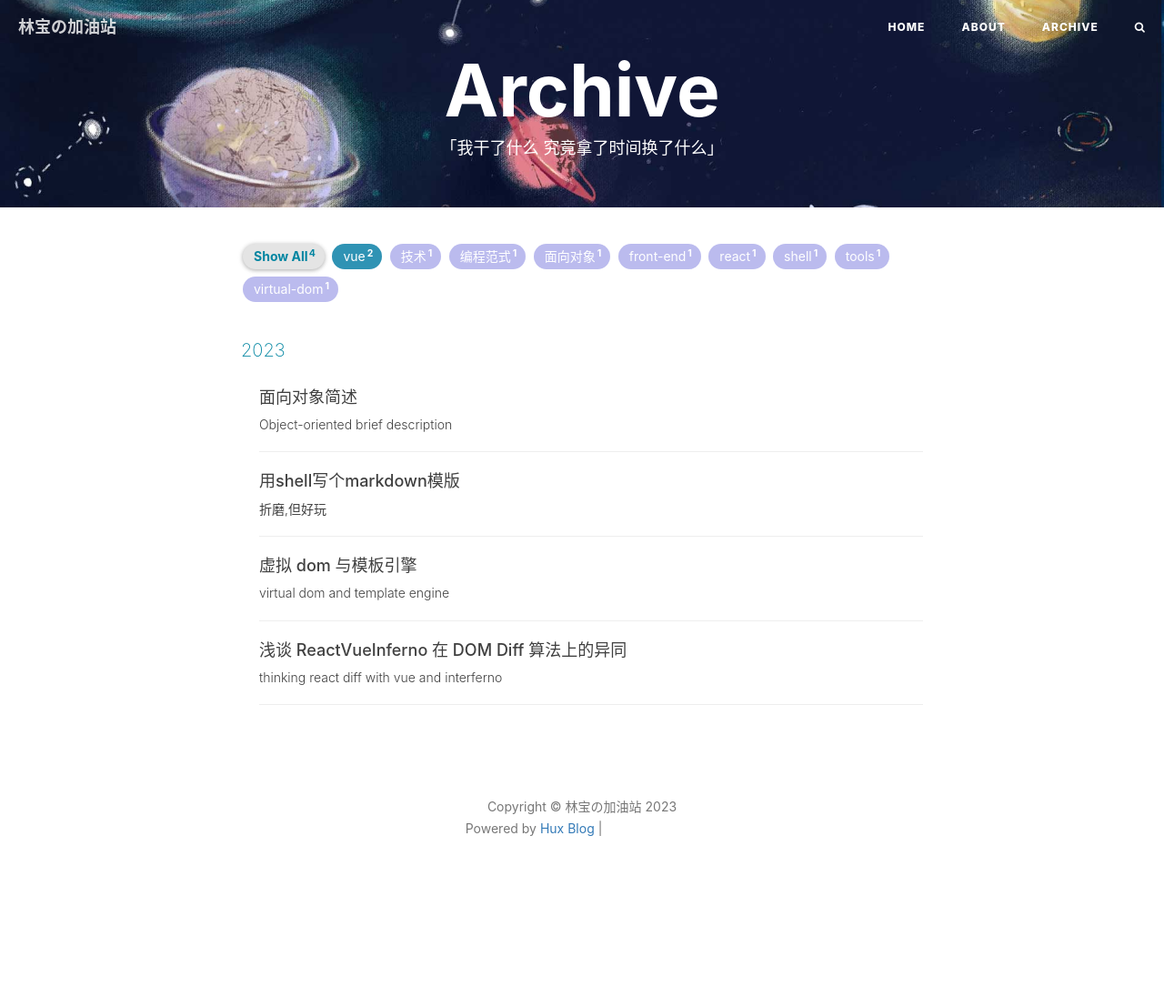
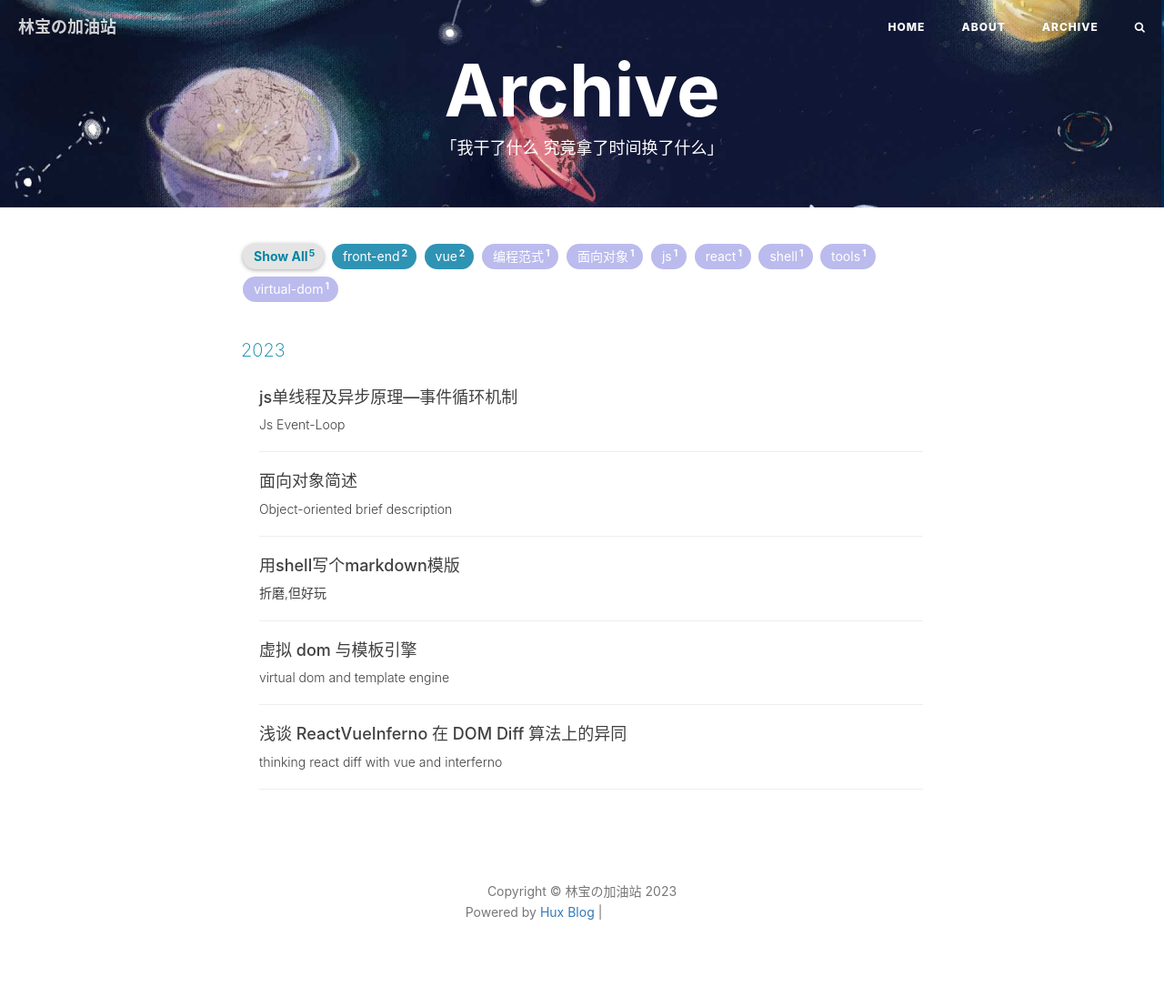
Before and after one commit to yinlin-291210/yinlin-291210.github.io, a Jekyll site: the page built from archive.html, in a window 1280 px wide. Shown: the whole page at 91% size. Built offline with Jekyll 4.4.1, drawn with Linux system fonts in a browser that asks for light colours; nearby versions of some CDN libraries; comment, search, counter and statistics services are not loaded; before the commit the page ends 1015 px from its top, so only the background shows below that; some of the changed lines change nothing that is shown; grey boxes are pictures that could not be loaded.

Commit message:
add post

````diff
--- a/_posts/2023-01-31-react-diff.md
+++ b/_posts/2023-01-31-react-diff.md
@@ -10,7 +10,6 @@ tags:
   - react
   - vue
   - front-end
-  - 技术
 ---
 
 # 浅谈 ReactVueInferno 在 DOM Diff 算法上的异同
--- /dev/null
+++ b/_posts/2023-02-13-js-event-loop.md
@@ -0,0 +1,215 @@
+---
+layout: post
+title: "js单线程及异步原理—事件循环机制"
+subtitle: "Js Event-Loop"
+date: 2023-02-13 21:26:56
+author: linbao
+header-img:
+catalog: true
+tags:
+  - js
+  - front-end
+---
+
+## 一、Js 的单线程
+
+我们知道都 JavaScript 是一门单线程语言，这个单线程就是说在 JS 引擎中负责解释和执行 JavaScript 代码的线程只有一个。说的再通俗点，就是同一时间只能干一件事。
+
+> 为什么 js 就是单线程的呢？
+> 答：这与它的用途有关。作为浏览器脚本语言，JavaScript 的主要用途是与用户互动，以及操作 DOM。这决定了它只能是单线程，否则会带来很复杂的同步问题。比如，假定 JavaScript 同时有两个线程，一个线程在某个 DOM 节点上添加内容，另一个线程删除了这个节点，这时浏览器应该以哪个线程为准？所以，为了避免复杂性，从一诞生，JavaScript 就是单线程，这已经成这门语言的核心特征，将来也不会改变。 为了利用多核 CPU 的计算能力，HTML5 提出  Web Worker  标准，允许 JavaScript 脚本创建多个线程，但是子线程完全受主线程控制，且不得操作 DOM。所以，这个新标准并没有改变 JavaScript 单线程的本质。
+
+进程和线程
+
+- 进程是 cpu 资源分配的最小单位（是能拥有资源和独立运行的最小单位）
+- 线程是 cpu 调度的最小单位（线程是建立在进程的基础上的一次程序运行单位，一个进程中可以有多个线程）
+- 举例说明：
+- 进程是一个工厂，工厂有它的独立资源
+- 工厂之间相互独立
+- 线程是工厂中的工人，多个工人协作完成任务
+- 工厂内有一个或多个工人
+- 工人之间共享空间
+
+## 二、异步的由来
+
+单线程就意味着，所有任务需要排队，上一个任务结束，才会执行下一个任务。如果前一个任务耗时很长，后一个任务就不得不一直等着。
+所以 JavaScript 语言的设计者是这样设计的，主线程可以挂起处于等待中的任务，先运行排在后面的任务。等到挂起的任务返回了结果，再回过头，将其继续执行下去。
+
+> 同步和异步关注的是消息通信机制 (synchronous communication/ asynchronous communication)。同步，就是调用某个东西是，调用方得等待这个调用返回结果才能继续往后执行。异步，和同步相反 调用方不会理解得到结果，而是在调用发出后调用者可用继续执行后续操作，被调用者通过状态来通知调用者，或者通过回掉函数来处理这个调用
+
+![](/img/in-post/js-event-loop/同步.png)
+同步示图
+![](/img/in-post/js-event-loop/异步.png)
+异步示图
+于是，所有任务可以分成两种，一种是同步任务，另一种是异步任务。
+同步任务：指在主线程上排队执行的任务，只有前一个任务执行完毕，才能执行后一个任务；
+异步任务：指不进入主线程的任务。
+
+## 三、Js 异步底层实现
+
+- 浏览器多线程
+- 任务队列
+
+  虽然 JS 是单线程的但是浏览器的内核（浏览器渲染进程，Render 进程）是多线程的，在浏览器的内核中不同的异步操作由不同的线程调度执行，执行完成后会将相关的回调添加到任务队列中。而不同的异步操作添加到任务队列的时机也不同。
+
+### 1.浏览器的内核通常有以下常驻线程：
+
+- GUI 渲染线程
+
+  - 负责渲染浏览器界面，解析 HTML\CSS，构建 DOM 树和 RenderObject 树，布局和绘制等。
+  - 当界面需要重绘（Repaint)或由于某种操作引发回流(reflow)时，该线程就会执行
+  - GUI 线程和 JS 引擎线程是互斥的，当 JS 引擎线程执行时 GUI 线程会被挂起（相当于被冻结了），GUI 更新会被保存在一个队列中等到 JS 引擎空闲时才立即执行，如果 JS 执行时间过长，那么就很容易引起页面渲染被堵塞。
+
+- JavaScript 引擎线程
+
+  - 调用 JS 引擎的线程，也称为 JS 内核或主线程，负责解析 JS 脚本，运行代码。
+  - 引擎一直等待着队列中的任务的到来，然后加以处理，浏览器无论什么时候只有一个 js 线程在运行 js 程序。
+  - GUI 渲染线程和 JS 引擎线程互斥，所以如果 JS 执行时间过长，就会造成页面的渲染不连贯，阻塞页面渲染。
+
+- 事件触发线程
+
+  - 归属于浏览器而不是 JS 引擎，用来控制事件循环（可以理解为 JS 引擎自己忙不过来，需要浏览器另开线程协助）。
+  - 当 JS 引擎执行代码块如 setTimeout 时（也可以来自浏览器内的其他线程，如鼠标点击，Ajax 异步请求等），会将对应的任务添加到事件线程中。
+  - 当对应的事件符合触发条件被触发时，该线程会把事件添加到待处理队列的队尾，等待 JS 引擎的处理。
+
+- 定时触发器线程
+
+  - setTimeout 和 setInterval 所在的线程。
+  - 计时完成后就会将特定的事件推入事件触发线程的任务队列中，等待进入主线程执行。
+  - 注意：W3C 的 HTML 标准中规定，setTimeout 中低与 4ms 的时间间隔算为 4ms
+    > 为什么要单独的定时器线程嘞？
+    > 答：因为 JavaScript 引擎是单线程的, 如果处于阻塞线程状态就会影响记计时的准确，因此很有必要单独开一个线程用来计时
+
+- 异步 http 请求线程
+  - 用于处理请求 XMLHttpRequest，XMLHttpRequst 在连接后通过浏览器新建一个线程请求
+  - 线程如果检测到请求的状态变更，如果设置有回调函数，就将这个回调再放入任务队列中，等待进入主线程执行。
+
+![渲染进程的线程工作图](/img/in-post/js-event-loop/微信图片_20210726163525.png)
+
+JS 引擎线程和事件触发线程是事件循环机制的核心
+
+### 2.什么是任务队列？
+
+“任务队列”是一个事件的队列，任务完成，就在”任务队列”中添加一个事件，表示相关的异步任务已完成，可以执行后续操作了。
+“任务队列”是一个先进先出的数据结构，排在前面的事件，优先被主线程读取。主线程的读取过程基本上是自动的，只要执行栈一清空，”任务队列”上第一位的事件就自动进入主线程。
+
+## 四、事件循环制
+
+主线程从"任务队列"中读取事件，这个过程是循环不断的，所以整个的这种运行机制又称为 Event Loop（事件循环）。
+
+![浏览器中的Event Loop](/img/in-post/js-event-loop/微信截图_20210723140458.png)
+
+主线程运行的时候，产生堆（heap）和栈（stack），栈中的代码调用各种外部 API 处理异步任务，处理完后将对应回调再放入任务队列。只要栈中的代码执行完毕，主线程就会去读取"任务队列"，依次执行那些事件所对应的回调函数。
+
+- 一个线程中，事件循环是唯一的，但是任务队列可以拥有多个。
+  - 微任务队列（micro tasks）只会有一个
+  - 宏任务队列（macro tasks）可以有多个
+- 任务队列又分为 macro-task（宏任务）与 micro-task（微任务）。
+  - 在最新标准中，microtask 称为 jobs，macrotask 称为 task
+  - 宏任务是由宿主发起的，而微任务由 JavaScript 自身发起。在 ES3 以及以前的版本中，JavaScript 本身没有发起异步请求的能力，也就没有微任务的存在。在 ES5 之后，JavaScript 引入了 Promise，这样，不需要浏览器，JavaScript 引擎自身也能够发起异步任务了。
+- macro-task 大概包括：script(整体代码), setTimeout, setInterval, setImmediate, I/O, UI rendering。
+- micro-task 大概包括: process.nextTick, Promise,MutationObserver(html5 新特性，https://javascript.ruanyifeng.com/dom/mutationobserver.html)
+- setTimeout/Promise 等我们称之为任务源。而进入任务队列的是他们指定的具体执行任务。
+- 来自不同任务源的任务会进入到不同的任务队列。其中 setTimeout 与 setInterval 是同源的。
+- 事件循环的顺序，决定了 JavaScript 代码的执行顺序。它从 script(整体代码)开始第一次循环。之后全局上下文进入函数调用栈。直到调用栈清空(只剩全局)，然后执行所有的 micro-task。当所有可执行的 micro-task 执行完毕之后。循环再次从 macro-task 开始，找到其中一个任务队列执行完毕，然后再执行所有的 micro-task，这样一直循环下去。其中每一个任务的执行，无论是 macro-task 还是 micro-task，都是借助函数调用栈来完成。
+  https://segmentfault.com/a/1190000017890535
+
+```javascrip
+var outer = document.querySelector('.outer');
+var inner = document.querySelector('.inner');
+
+new MutationObserver(function () {
+  console.log('mutate');
+}).observe(outer, {
+  attributes: true,
+});
+
+function onClick() {
+  console.log('click',Math.random());
+
+  setTimeout(function () {
+    console.log('timeout',Math.random());
+  }, 0);
+
+  Promise.resolve().then(function () {
+    console.log('promise');
+  });
+
+  outer.setAttribute('data-random', Math.random());
+}
+
+inner.addEventListener('click', onClick);
+outer.addEventListener('click', onClick);
+```
+
+### NodeJs 的事件循环机制
+
+JS 引擎并不提供 event loop，它是宿主环境（嵌入 JS 引擎的外壳程序，如浏览器）提供的，为了更好的处理交互，不同的宿主环境面对的问题不同，所以会有不同的 event loop 实现
+
+Node.js 也是单线程的 Event Loop，但是它的运行机制不同于浏览器环境。
+Node.js 采用 V8 作为 js 的解析引擎，而 Event Loop 遵循的是 libuv,这个库是 node 作者自己写的，内部实现了一整套的异步 io 机制（内部使用 c++和 js 实现），使我们开发异步程序变得简单，因为这个原因导致了一些 js 解析和浏览器的会不一样。
+
+Node.js 在主线程里维护了一个事件队列，当接到请求后，就将该请求作为一个事件放入这个队列中，然后继续接收其他请求。当主线程空闲时(没有请求接入时)，就开始循环事件队列，检查队列中是否有要处理的事件，这时要分两种情况：如果是非 I/O 任务，就亲自处理，并通过回调函数返回到上层调用；如果是 I/O 任务，就从   线程池   中拿出一个线程来处理这个事件，并指定回调函数，然后继续循环队列中的其他事件。
+当线程中的 I/O 任务完成以后，就执行指定的回调函数，并把这个完成的事件放到事件队列的尾部，等待事件循环，当主线程再次循环到该事件时，就直接处理并返回给上层调用。 这个过程就叫   事件循环  (Event Loop)，其运行原理如下
+
+![nodejs system](/img/in-post/js-event-loop/2014101084651596.png)
+
+这个图是整个 Node.js 的运行原理，从左到右，从上到下，Node.js 被分为了四层，分别是   应用层、V8 引擎层、Node API 层   和  LIBUV 层。
+应用层：    即 JavaScript 交互层，常见的就是 Node.js 的模块，比如 http，fs
+V8 引擎层：  即利用 V8 引擎来解析 JavaScript 语法，进而和下层 API 交互
+NodeAPI 层：  为上层模块提供系统调用，一般是由 C 语言来实现，和操作系统进行交互 。
+LIBUV 层： 是跨平台的底层封装，实现了 事件循环、文件操作等，是 Node.js 实现异步的核心 。
+
+其中 libuv 引擎中的事件循环分为 6 个阶段，它们会按照顺序反复运行。每当进入某一个阶段的时候，都会从对应的回调队列中取出函数去执行。当队列为空或者执行的回调函数数量到达系统设定的阈值，就会进入下一阶段。
+
+![Event Loop-nodejs](/img/in-post/js-event-loop/2019-01-14-005.png)
+
+从上图中，大致看出 node 中的事件循环的顺序：
+外部输入数据-->轮询阶段(poll)-->检查阶段(check)-->关闭事件回调阶段(close callback)-->定时器检测阶段(timer)-->I/O 事件回调阶段(I/O callbacks)-->闲置阶段(idle, prepare)-->轮询阶段（按照该顺序反复运行）...
+
+- timers 阶段：这个阶段执行 timer（setTimeout、setInterval）的回调
+- I/O callbacks 阶段：处理一些上一轮循环中的少数未执行的 I/O 回调
+- idle, prepare 阶段：仅 node 内部使用
+- poll 阶段：获取新的 I/O 事件, 适当的条件下 node 将阻塞在这里
+- check 阶段：执行 setImmediate() 的回调
+- close callbacks 阶段：执行 socket 的 close 事件回调
+
+注意：上面六个阶段都不包括 process.nextTick()
+这个函数其实是独立于 Event Loop 之外的，它有一个自己的队列，当每个阶段完成后，如果存在 nextTick 队列，就会清空队列中的所有回调函数，并且优先于其他 microtask 执行。
+
+https://www.cnblogs.com/fundebug/p/diffrences-of-browser-and-node-in-event-loop.html
+https://www.cnblogs.com/onepixel/p/7143769.html
+
+## Node 与浏览器的 Event Loop 差异
+
+浏览器和 Node 环境下，microtask 任务队列的执行时机不同
+Node 端(node 版本<11.0)，microtask 在事件循环的各个阶段之间执行
+ 浏览器端，microtask 在事件循环的 macrotask 执行完之后执行
+
+![浏览器和nodejs之前Event Loop的差异](/img/in-post/js-event-loop/2019-01-14-006 (1).png)
+
+接下我们通过一个例子来说明两者区别：
+
+```javascript
+setTimeout(()=>{
+    console.log('timer1')
+    Promise.resolve().then(function() {
+        console.log('promise1')
+    })
+}, 0)setTimeout(()=>{
+    console.log('timer2')
+    Promise.resolve().then(function() {
+        console.log('promise2')
+    })
+}, 0)
+```
+
+浏览器端运行结果：timer1=>promise1=>timer2=>promise2
+Node 端运行结果：timer1=>timer2=>promise1=>promise2
+
+> 在 Node11.0 版本之前， JS 的执行栈的顺序是
+>
+> 执行同类型的所有宏任务 -> 在间隙时间执行微任务 ->event loop 完毕执行下一个 event loop
+>
+> 而在最新版本的 11.0 之后， NodeJS 为了向浏览器靠齐，对底部进行了修改，最新的执行栈顺序和浏览器的执行栈顺序已经是一样了
+>
+> 执行首个宏任务 -> 执行宏任务中的微任务 -> event loop 执行完毕执行下一个 eventloop
````
Also changed, not shown: img/in-post/js-event-loop/2014101084651596.png (added), img/in-post/js-event-loop/2019-01-14-005.png (added), img/in-post/js-event-loop/2019-01-14-006 (1).png (added), img/in-post/js-event-loop/同步.png (added), img/in-post/js-event-loop/异步.png (added), img/in-post/js-event-loop/微信图片_20210726163525.png (added), img/in-post/js-event-loop/微信截图_20210723140458.png (added).
